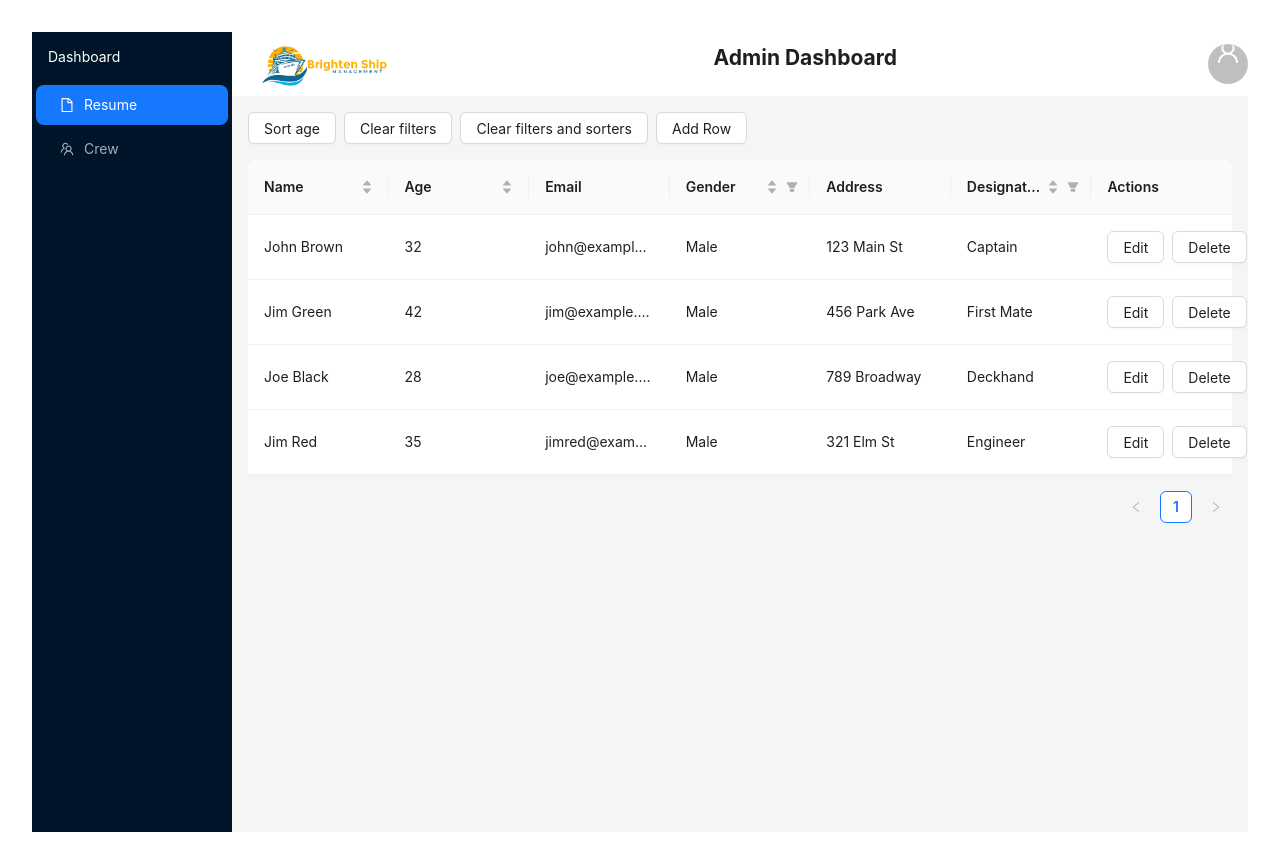
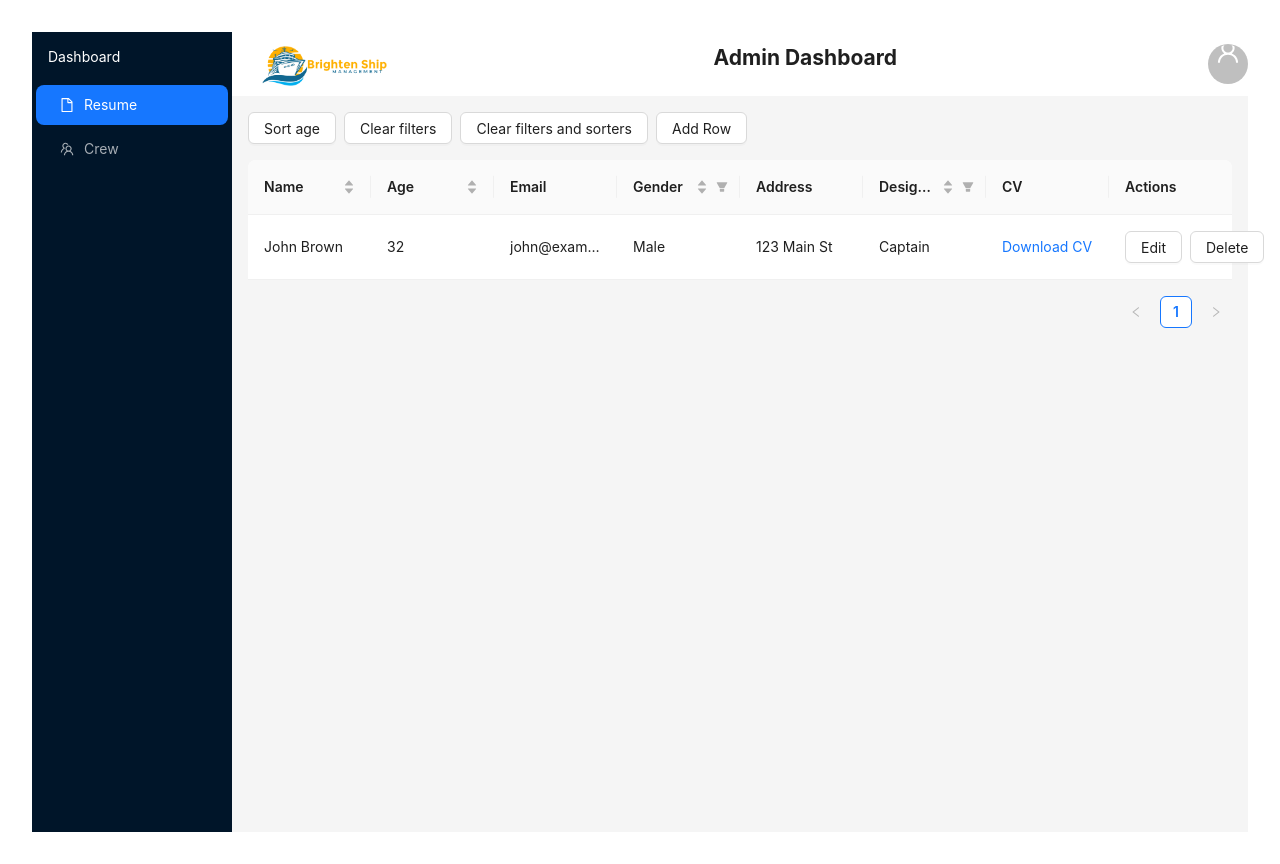
Before and after one commit to TRex-007-15/Admin_Dashboard_BrightenShipManagement, a React (Create React App) app: page /pages/Resume in a window 1280 px wide. Built offline with nearby package versions, Linux system fonts and the light colour scheme.

Commit message:
Update Resume.js

```diff
--- a/src/pages/Resume.js
+++ b/src/pages/Resume.js
@@ -1,5 +1,8 @@
 import React, { useState, useEffect } from 'react';
-import { Button, Space, Table, Input, Select } from 'antd';
+import { Button, Space, Table, Input, Select, Upload, message } from 'antd';
+import { InboxOutlined } from '@ant-design/icons';
+
+const { Dragger } = Upload;
 
 const Resume = () => {
   const [filteredInfo, setFilteredInfo] = useState({});
@@ -22,34 +25,10 @@ const Resume = () => {
           gender: 'Male',
           address: '123 Main St',
           designation: 'Captain',
+          cv: '',
+          editable: false,
         },
-        {
-          key: '2',
-          name: 'Jim Green',
-          age: 42,
-          email: 'jim@example.com',
-          gender: 'Male',
-          address: '456 Park Ave',
-          designation: 'First Mate',
-        },
-        {
-          key: '3',
-          name: 'Joe Black',
-          age: 28,
-          email: 'joe@example.com',
-          gender: 'Male',
-          address: '789 Broadway',
-          designation: 'Deckhand',
-        },
-        {
-          key: '4',
-          name: 'Jim Red',
-          age: 35,
-          email: 'jimred@example.com',
-          gender: 'Male',
-          address: '321 Elm St',
-          designation: 'Engineer',
-        },
+        // Add more sample data as needed...
       ]);
     }
   }, []);
@@ -60,7 +39,6 @@ const Resume = () => {
   }, [data]);
 
   const handleChange = (pagination, filters, sorter) => {
-    console.log('Various parameters', pagination, filters, sorter);
     setFilteredInfo(filters);
     setSortedInfo(sorter);
   };
@@ -79,6 +57,53 @@ const Resume = () => {
       order: 'descend',
       columnKey: 'age',
     });
+  };
+
+  const handleAddRow = () => {
+    const newRow = {
+      key: Date.now().toString(),
+      name: 'New Person',
+      age: 0,
+      email: '',
+      gender: '',
+      address: '',
+      designation: '',
+      cv: '',
+      editable: true,
+    };
+
+    setData((prevData) => [...prevData, newRow]);
+  };
+
+  const handleEditRow = (key) => {
+    const updatedData = data.map((row) =>
+      row.key === key ? { ...row, editable: true } : row
+    );
+    setData(updatedData);
+  };
+
+  const handleSaveRow = (key) => {
+    const updatedData = data.map((row) =>
+      row.key === key ? { ...row, editable: false } : row
+    );
+    setData(updatedData);
+  };
+
+  const handleCancelEdit = (key) => {
+    let updatedData;
+    if (key === 'Date.now()') {
+      updatedData = data.filter((row) => row.key !== key);
+    } else {
+      updatedData = data.map((row) =>
+        row.key === key ? { ...row, editable: false } : row
+      );
+    }
+    setData(updatedData);
+  };
+
+  const handleDeleteRow = (key) => {
+    const updatedData = data.filter((row) => row.key !== key);
+    setData(updatedData);
   };
 
   const columns = [
@@ -199,6 +224,33 @@ const Resume = () => {
         ),
     },
     {
+      title: 'CV',
+      dataIndex: 'cv',
+      key: 'cv',
+      ellipsis: true,
+      render: (_, record) =>
+        record.editable ? (
+          <Dragger
+            beforeUpload={(file) => {
+              // Perform file upload or validation logic here
+              // For now, we'll just show a message when a file is selected
+              message.success(`${file.name} file selected`);
+              return false; // Prevent default upload behavior
+            }}
+          >
+            <p className="ant-upload-drag-icon">
+              <InboxOutlined />
+            </p>
+            <p className="ant-upload-text">Click or drag file to this area to upload</p>
+            <p className="ant-upload-hint">Support for a single or bulk upload.</p>
+          </Dragger>
+        ) : (
+          <a href={record.cv} download>
+            Download CV
+          </a>
+        ),
+    },
+    {
       title: 'Actions',
       dataIndex: 'actions',
       key: 'actions',
@@ -220,57 +272,9 @@ const Resume = () => {
     },
   ];
 
-  const handleAddRow = () => {
-    const newRow = {
-      key: Date.now().toString(),
-      name: 'New Person',
-      age: 0,
-      email: '', // Include the 'email' field for the new row
-      gender: '',
-      address: '',
-      designation: '',
-      editable: true,
-    };
-
-    setData((prevData) => [...prevData, newRow]);
-  };
-
-  const handleEditRow = (key, updatedRow) => {
-    const updatedData = data.map((row) =>
-      row.key === key ? { ...row, ...updatedRow } : row
-    );
-    setData(updatedData);
-  };
-
-  const handleSaveRow = (key) => {
-    const updatedData = data.map((row) => (row.key === key ? { ...row, editable: false } : row));
-    setData(updatedData);
-  };
-
-  const handleCancelEdit = (key) => {
-    // If the 'key' is 'Date.now()', it means this is a new row that hasn't been saved, so we remove it
-    let updatedData = data;
-    if (key === 'Date.now()') {
-      updatedData = data.filter((row) => row.key !== key);
-    } else {
-      // Otherwise, set the 'editable' flag to false for the existing row
-      updatedData = data.map((row) => (row.key === key ? { ...row, editable: false } : row));
-    }
-    setData(updatedData);
-  };
-
-  const handleDeleteRow = (key) => {
-    const updatedData = data.filter((row) => row.key !== key);
-    setData(updatedData);
-  };
-
   return (
     <>
-      <Space
-        style={{
-          marginBottom: 16,
-        }}
-      >
+      <Space style={{ marginBottom: 16 }}>
         <Button onClick={setAgeSort}>Sort age</Button>
         <Button onClick={clearFilters}>Clear filters</Button>
         <Button onClick={clearAll}>Clear filters and sorters</Button>
```
